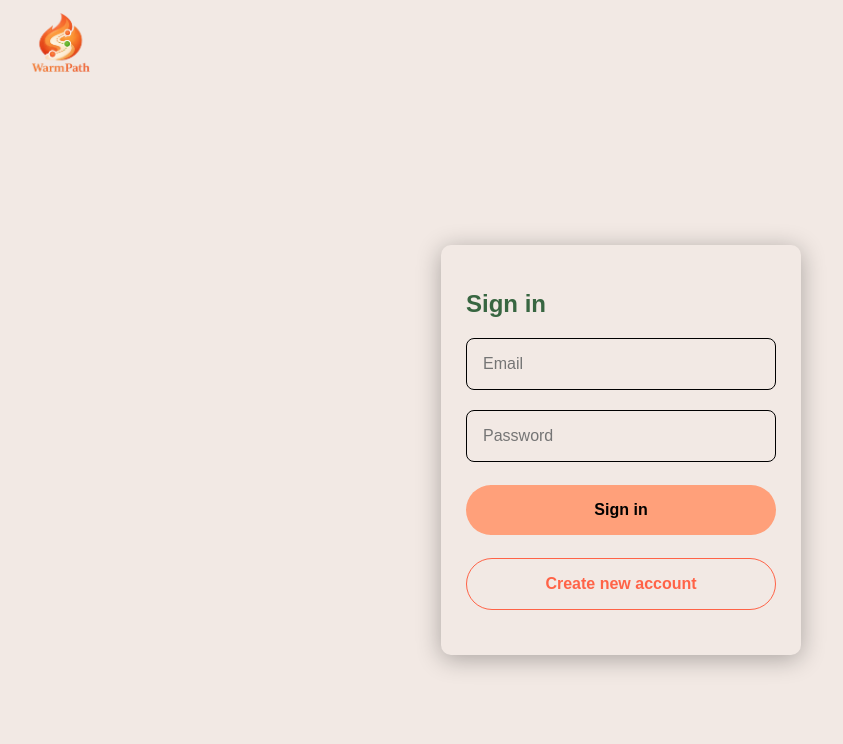
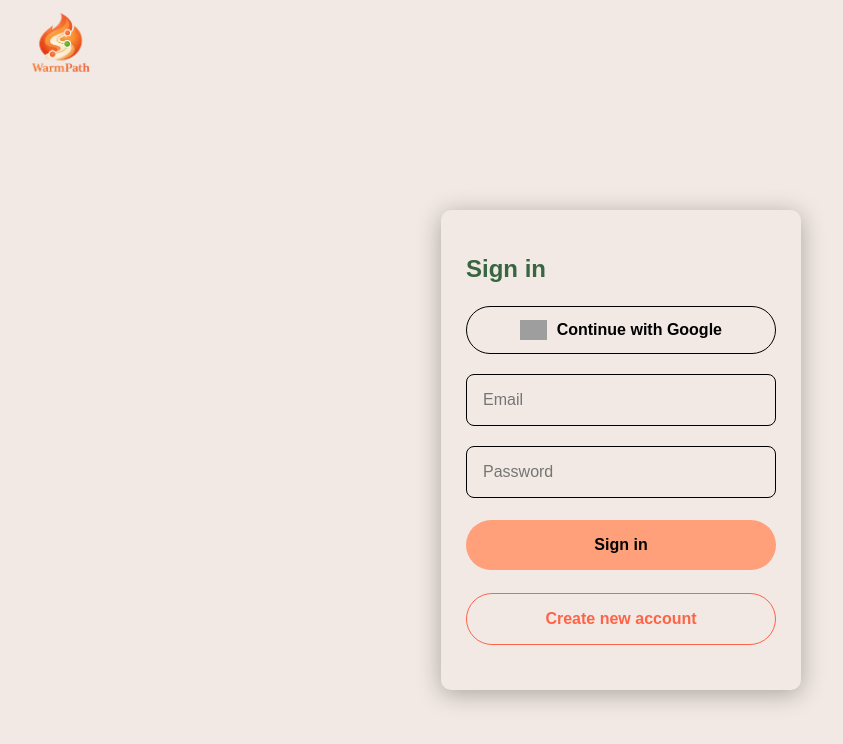
Before and after one commit to Le-Zu/WarmPath, a React (Vite) app in the folder warm-path/: page /login in a window 1280 px wide. Shown: the top 744 px of the page, without its empty margins (19-862 px from the left). Built offline with nearby package versions, Linux system fonts and the light colour scheme; no server answers; grey boxes are pictures that could not be loaded; a web font is replaced by a local one.

Commit message:
Added Google sign in

```diff
--- a/warm-path/src/pages/LoginPage.jsx
+++ b/warm-path/src/pages/LoginPage.jsx
@@ -1,5 +1,9 @@
 import { useState } from "react";
-import { signInWithEmailAndPassword } from "firebase/auth";
+import {
+   signInWithEmailAndPassword,
+   signInWithPopup,
+   GoogleAuthProvider,
+} from "firebase/auth";
 import { auth } from "../firebase";
 import { Link, useNavigate } from "react-router-dom";
 import apiUrl from "../apiConfig";
@@ -11,16 +15,54 @@ export default function LoginPage() {
    const [backendMessage, setbackendMessage] = useState("");
    const [hovered, setHovered] = useState(false);
    const [hovered2, setHovered2] = useState(false);
+   const [hovered3, setHovered3] = useState(false);
+
+   const handleGoogleSignIn = async () => {
+      setbackendMessage("");
+      try {
+         const provider = new GoogleAuthProvider();
+         const userCredential = await signInWithPopup(auth, provider);
+         const token = await userCredential.user.getIdToken();
+
+         const res = await fetch(`${apiUrl}/api/users`, {
+            method: "POST",
+            headers: {
+               Authorization: `Bearer ${token}`,
+               "Content-Type": "application/json",
+            },
+         });
+
+         if (res.ok) {
+            navigate("/home");
+         } else {
+            const errorData = await res.json();
+            setbackendMessage(
+               `Backend sync failed: ${errorData.message || res.statusText}`,
+            );
+         }
+      } catch (err) {
+         console.error("Google sign-in error", err);
+         setbackendMessage(`Google sign-in failed: ${err.message}`);
+      }
+   };
 
    const handleLoginAndFetch = async (e) => {
       e.preventDefault();
       setbackendMessage("");
       try {
-         const userCredential = await signInWithEmailAndPassword(auth, email, password);
+         const userCredential = await signInWithEmailAndPassword(
+            auth,
+            email,
+            password,
+         );
          navigate("/home");
       } catch (error) {
          console.error("Login error:", error);
-         if (error.code === "auth/invalid-credential" || error.code === "auth/wrong-password" || error.code === "auth/user-not-found") {
+         if (
+            error.code === "auth/invalid-credential" ||
+            error.code === "auth/wrong-password" ||
+            error.code === "auth/user-not-found"
+         ) {
             setbackendMessage("Incorrect email or password.");
          } else {
             setbackendMessage(`Login failed: ${error.message}`);
@@ -77,6 +119,35 @@ export default function LoginPage() {
                >
                   Sign in
                </h2>
+               <button
+                  type="button"
+                  onClick={handleGoogleSignIn}
+                  onMouseEnter={() => setHovered3(true)}
+                  onMouseLeave={() => setHovered3(false)}
+                  style={{
+                     display: "flex",
+                     alignItems: "center",
+                     justifyContent: "center",
+                     gap: "10px",
+                     backgroundColor: hovered3 ? "lightgray" : "#f2e9e4",
+                     width: "100%",
+                     padding: ".8rem 1rem",
+                     borderRadius: "100px",
+                     border: "1px solid",
+                     fontSize: "1rem",
+                     fontWeight: "bold",
+                     marginTop: ".8rem",
+                     cursor: "pointer",
+                     transition: "background-color 0.1s",
+                  }}
+               >
+                  <img
+                     src="https://www.gstatic.com/firebasejs/ui/2.0.0/images/auth/google.svg"
+                     alt="Google"
+                     style={{ height: "20px" }}
+                  />
+                  Continue with Google
+               </button>
                <form
                   onSubmit={handleLoginAndFetch}
                   style={{
@@ -170,7 +241,13 @@ export default function LoginPage() {
                   <strong>Status:</strong> {backendMessage}
                </div> */}
                {backendMessage && (
-                  <p style={{ color: "Tomato", fontSize: "0.875rem", marginTop: "4px" }}>
+                  <p
+                     style={{
+                        color: "Tomato",
+                        fontSize: "0.875rem",
+                        marginTop: "4px",
+                     }}
+                  >
                      {backendMessage}
                   </p>
                )}
```
